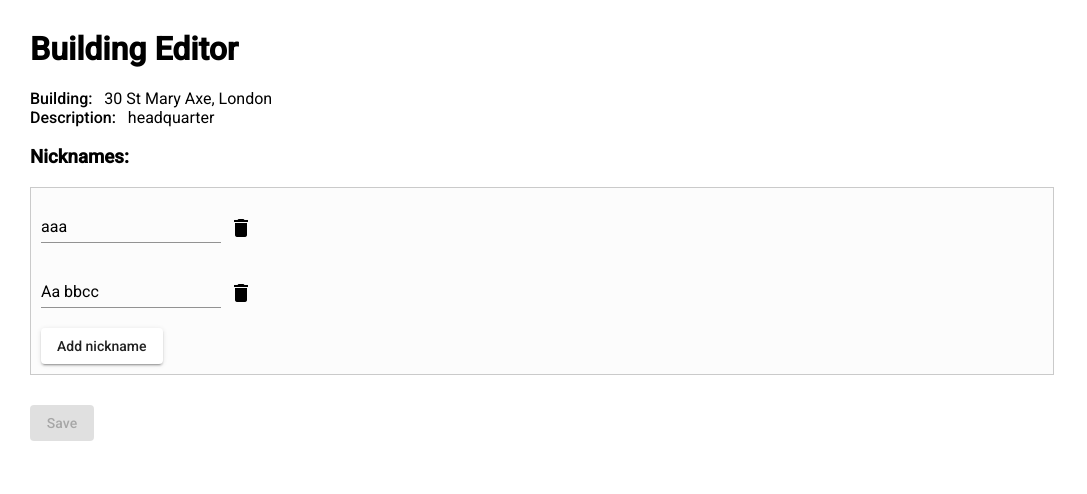
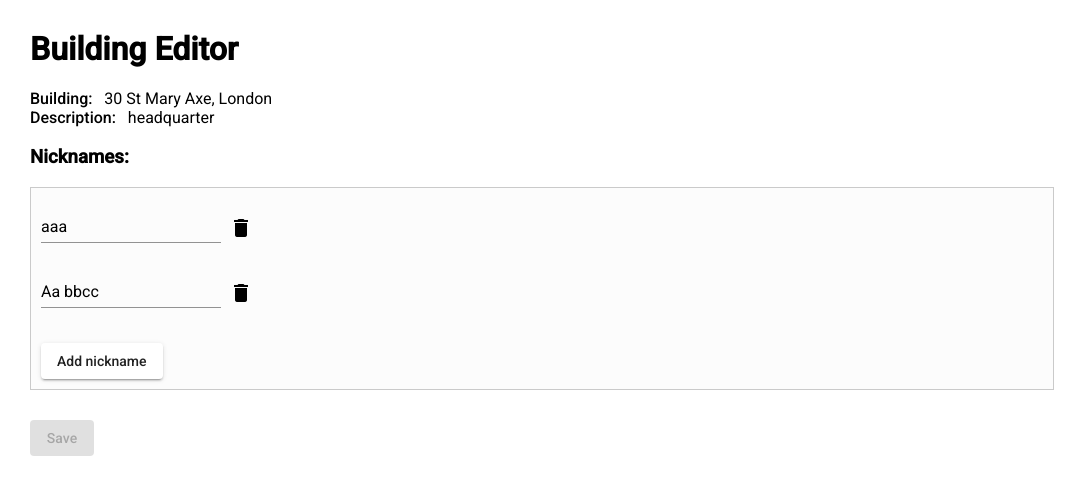
Before and after one commit to patrickwilliner/bms, an Angular app: page / in a window 1280 px wide. Shown: the top 494 px of the page, without its empty margins (0-1087 px from the left). Built offline with nearby package versions, Linux system fonts and the light colour scheme.

Commit message:
show validation error text

```diff
--- a/src/app/nickname-editor/nickname-editor.component.html
+++ b/src/app/nickname-editor/nickname-editor.component.html
@@ -2,6 +2,9 @@
     <div *ngFor="let control of nicknameFormArray.controls; index as i">
         <mat-form-field appearance="legacy">
             <input matInput [formControl]="nicknameFormArray.controls[i]">
+            <mat-error *ngIf="nicknameFormArray.controls[i].invalid">
+                Nickname must start with 'a'
+            </mat-error>
         </mat-form-field>
 
         <button mat-icon-button aria-label="delete">
@@ -9,5 +12,5 @@
         </button>
     </div>
 
-    <button mat-raised-button (click)="onClickAddNickname()">Add nickname</button>
+    <button mat-raised-button (click)="onClickAddNickname()" class="add">Add nickname</button>
 </div>
--- a/src/app/nickname-editor/nickname-editor.component.scss
+++ b/src/app/nickname-editor/nickname-editor.component.scss
@@ -2,4 +2,8 @@
     background: rgba(0,0,0,.01);
     border: .5px solid rgba(0,0,0,.2);
     padding: 10px;
+
+    .add {
+        margin-top: 15px;
+    }
 }
```
